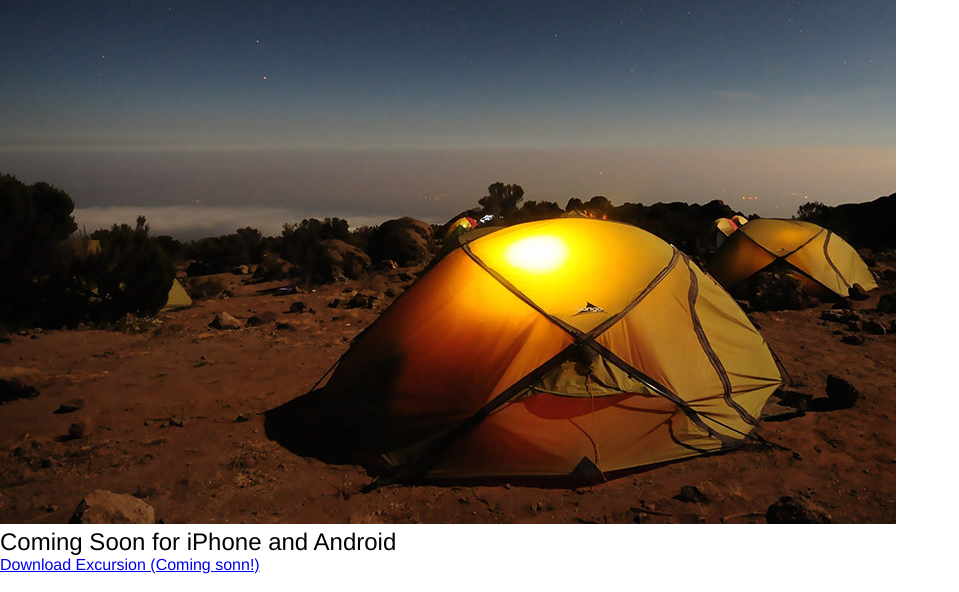
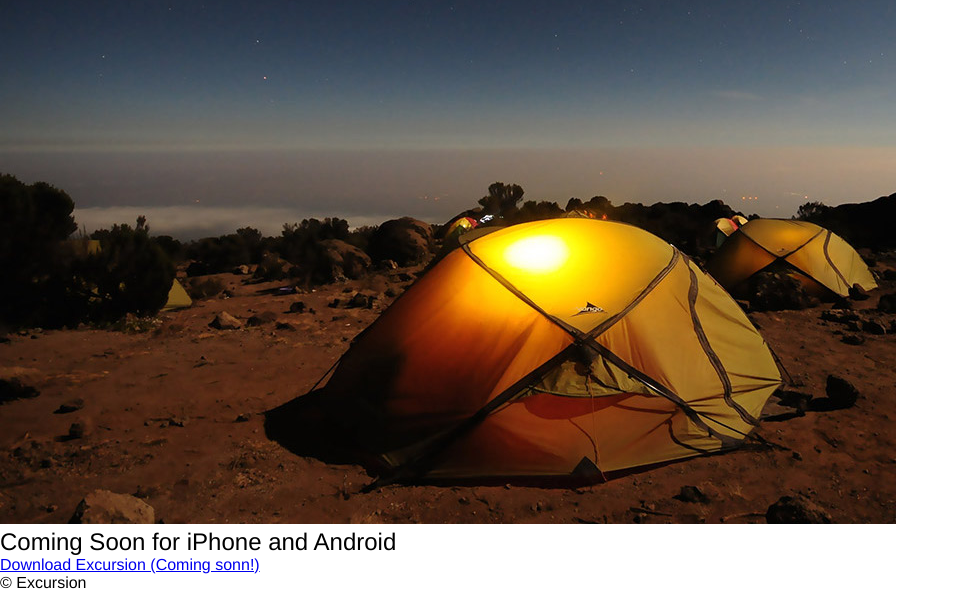
Before and after one commit to 02rasjac/excursion, a plain HTML site: page index.html in a window 1280 px wide. Shown: the part 258-850 px from the top of the page, without its empty margins (0-959 px from the left). Drawn offline with Linux system fonts and the light colour scheme.

Commit message:
Add footer

```diff
--- a/index.html
+++ b/index.html
@@ -28,6 +28,8 @@
       <h2>Coming Soon for iPhone and Android</h2>
       <a href="#" class="download">Download Excursion (Coming sonn!)</a>
     </section>
-    <footer></footer>
+    <footer>
+      <p>&copy; Excursion</p>
+    </footer>
   </body>
 </html>
```
